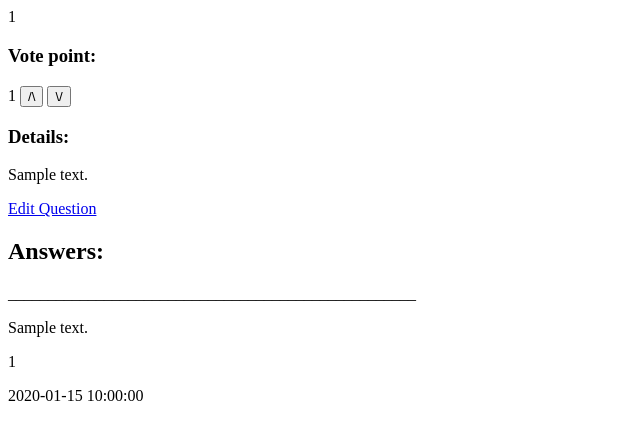
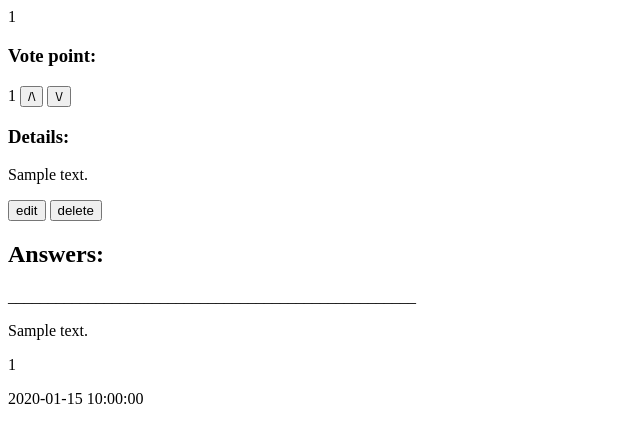
Before and after one commit to lupakd/ask-mate-python, a Flask app: template templates/questions.html in a window 1280 px wide. Shown: the part 288-731 px from the top of the page, without its empty margins (0-640 px from the left). Run offline with Flask 2, Linux system fonts and the light colour scheme; the template is opened without the code that fills it: most values are stand-ins (such as "Sample title", 1, 10 or a date in 2020).

Commit message:
delete question and answers for question working with button inside questions.html.

```diff
--- a/connection.py
+++ b/connection.py
@@ -13,6 +13,7 @@ def append_to_data(filename, data, fieldnames):
         writer = csv.DictWriter(File, fieldnames=fieldnames)
         writer.writerow(data)
 
+
 def update_data(filename, data, fieldnames):
     with open(filename, 'wt') as File:
         writer = csv.DictWriter(File, fieldnames=fieldnames)
--- a/data_logic.py
+++ b/data_logic.py
@@ -3,14 +3,6 @@ from datetime import datetime
 
 question_fieldnames = ['id', 'submission_time', 'view_number', 'vote_number', 'title', 'message', 'image']
 answer_fieldnames = ['id', 'submission_time', 'vote_number', 'question_id', 'message', 'image']
-
-
-def new_id():
-    return 24
-
-
-def get_time_now():
-    return 23423432
 
 
 def get_all_questions():
@@ -24,7 +16,7 @@ def get_all_answers():
 def add_new_answer(answer, question_id):
     new_dict = {
         'id': new_id(),
-        'submission_time': get_time_now(),
+        'submission_time': get_date_time(),
         'vote_number': 0,
         'question_id': question_id,
         'message': answer,
@@ -50,7 +42,7 @@ def get_date_time():
 def add_question(title, details):
     all_questions = get_all_questions()
     question_to_add = {
-        question_fieldnames[0]: int(all_questions[-1]['id']) + 1,
+        question_fieldnames[0]: new_id(),
         question_fieldnames[1]: get_date_time(),
         question_fieldnames[2]: 0,
         question_fieldnames[3]: 0,
@@ -87,3 +79,18 @@ def edit_question(question_id, newdata):
         if question["id"] == question_id:
             question["message"] = newdata + str("\n"+"{{Edited}}")
     connection.update_data("sample_data/question.csv",questions,question_fieldnames)
+
+def delete_q(question_id):
+    questions = get_all_questions()
+    for question in questions:
+        if question['id'] == question_id:
+            questions.remove(question)
+    connection.update_data('sample_data/question.csv', questions, question_fieldnames)
+
+def delete_a(question_id):
+    answers = get_all_answers()
+    new_answers = []
+    for answer in answers:
+        if answer['question_id'] != question_id:
+            new_answers.append(answer)
+    connection.update_data('sample_data/answer.csv', new_answers, answer_fieldnames)
--- a/server.py
+++ b/server.py
@@ -49,6 +49,14 @@ def vote_down(question_id):
     return redirect('/questions/' + question_id)
 
 
+@app.route('/question/<question_id>/delete', methods=['GET', 'POST'])
+def delete_question(question_id):
+    data_logic.delete_q(question_id)
+    data_logic.delete_a(question_id)
+    return redirect('/')
+
+
+
 @app.route('/question/<question_id>/edit', methods=['GET','POST'])
 def edit(question_id):
     questions = data_logic.get_all_questions()
--- a/templates/questions.html
+++ b/templates/questions.html
@@ -19,9 +19,9 @@
     <h3>Vote point:</h3>
     <p>{{line["vote_number"]}} <button onclick="location.href ='/vote_up/{{ line['id'] }}'" type="button">/\</button> <button onclick="location.href ='/vote_down/{{ line['id'] }}'" type="button">\/</button></p>
     <h3>Details:</h3>
-    <p>{{line["message"]}}</p>
-    <p><a href="/question/{{ q_id }}/edit">Edit Question</a></p>
-
+    <p style="width:25%">{{line["message"]}}</p>
+    <button onclick="location.href='/question/{{ q_id }}/edit'" type="button">edit</button>
+    <button onclick="location.href='/question/{{ q_id }}/delete'" type="button">delete</button>
         {%  endif  %}
         {%  endfor  %}
 
```
Also changed, not shown: templates/edit_question.html (added, +23 -0 lines).
